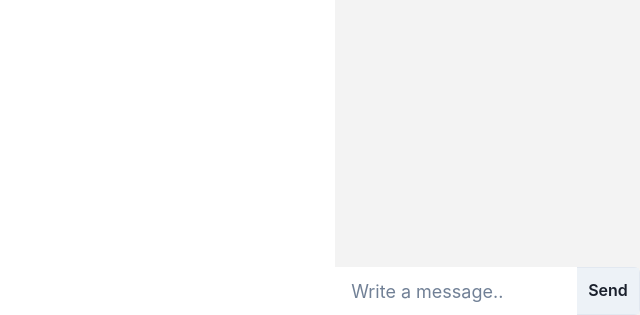
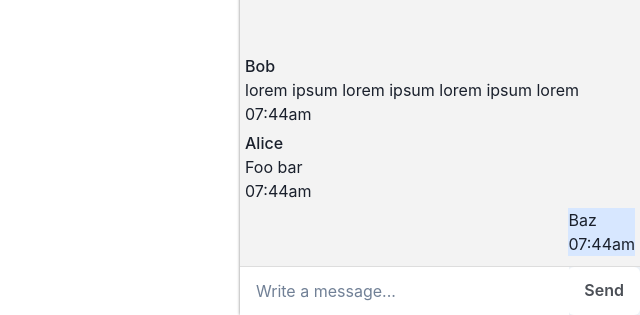
Before and after one commit to bestsvetny/squeezer, a React app in the folder apps/core/: page / in a window 1280 px wide. Shown: the part 485-800 px from the top of the page, without its empty margins (640-1280 px from the left). Built offline with nearby package versions, Linux system fonts and the light colour scheme; the HTML template or start-up script is replaced by a standard one.

Commit message:
feat[core]: add chat-message

```diff
--- a/apps/core/src/app/index.tsx
+++ b/apps/core/src/app/index.tsx
@@ -1,16 +1,16 @@
 import React from 'react';
 import { Board } from 'features/board';
 import './styles/index.css';
-import { ChakraProvider, Flex } from '@chakra-ui/react';
+import { ChakraProvider, Grid } from '@chakra-ui/react';
 import { ChatWidget } from 'widgets/chat-widget';
 
 export const App = () => {
     return (
         <ChakraProvider>
-            <Flex>
+            <Grid templateColumns={'1fr 25rem'}>
                 <Board />
                 <ChatWidget />
-            </Flex>
+            </Grid>
         </ChakraProvider>
     );
 };
--- /dev/null
+++ b/apps/core/src/entities/chat-message/index.ts
@@ -0,0 +1 @@
+export * from './ui';
--- /dev/null
+++ b/apps/core/src/entities/chat-message/model/index.ts
@@ -0,0 +1 @@
+export * from './types';
--- /dev/null
+++ b/apps/core/src/entities/chat-message/ui/chat-message.module.css
@@ -0,0 +1,42 @@
+.chat-message {
+    display: flex;
+    position: relative;
+    padding: 10px;
+    max-width: 22rem;
+    border-radius: 10px;
+    background: #fff;
+    align-self: start;
+    font-size: 0.95rem;
+}
+
+.my {
+    align-self: end;
+    background: #d7e7ff;
+}
+
+.username {
+    font-size: 1em;
+    font-weight: 500;
+}
+
+.text {
+    font-size: 1em;
+}
+
+.ts {
+    position: absolute;
+    bottom: 10px;
+    right: 10px;
+    float: right;
+    font-size: 0.9em;
+    line-height: 0.9em;
+    color: #b3b8bd;
+}
+
+.ts-hidden {
+    visibility: hidden;
+    float: right;
+    margin-left: 15px;
+    font-size: 0.9em;
+    line-height: 0.9em;
+}
--- /dev/null
+++ b/apps/core/src/entities/chat-message/ui/chat-message.tsx
@@ -0,0 +1,28 @@
+import React from 'react';
+import { Flex } from '@chakra-ui/react';
+import style from './chat-message.module.css';
+import dayjs from 'dayjs';
+
+interface ChatMessageProps {
+    my: boolean;
+    username: string;
+    text: string;
+    ts: string;
+}
+export const ChatMessage = ({ my, username, text, ts }: ChatMessageProps) => {
+    const date = dayjs(ts).format('hh:mma');
+    return (
+        <div className={`${style.chatMessage} ${my && style.my}`}>
+            <Flex flexDirection='column'>
+                {!my && <span className={style.username}>{username}</span>}
+                <div>
+                    <p className={style.text}>
+                        {text}
+                        <div className={style.tsHidden}>{date}</div>
+                    </p>
+                </div>
+            </Flex>
+            <div className={style.ts}>{date}</div>
+        </div>
+    );
+};
--- /dev/null
+++ b/apps/core/src/entities/chat-message/ui/index.ts
@@ -0,0 +1 @@
+export * from './chat-message';
--- /dev/null
+++ b/apps/core/src/features/message-form/ui/message-form.module.css
@@ -0,0 +1,3 @@
+.message-input:focus {
+    box-shadow: none !important;
+}
--- a/apps/core/src/features/message-form/ui/message-form.tsx
+++ b/apps/core/src/features/message-form/ui/message-form.tsx
@@ -1,25 +1,42 @@
 import React from 'react';
 import { Button, FormControl, Input, InputGroup, InputRightAddon } from '@chakra-ui/react';
+import style from './message-form.module.css';
 
+// TODO: focusBorderColor on input
 export const MessageForm = () => {
+    const handleSubmit = (e: React.FormEvent<HTMLFormElement>) => {
+        e.preventDefault();
+        console.log('hello');
+    };
     return (
-        <FormControl>
+        <form onSubmit={(e) => handleSubmit(e)}>
+            <FormControl borderTop='1px solid #ddd'>
                 <InputGroup size='lg'>
                     <Input
+                        className={style.messageInput}
                         type='text'
                         placeholder='Write a message...'
                         background='#fff'
-                    borderRadius='none'
-                    focusBorderColor='#fff'
-                    pr='4.5rem'
+                        borderRadius='0'
                         border='none'
+                        fontSize='1em'
+                        autoComplete='off'
                     />
-                <InputRightAddon width='4rem' padding='0'>
-                    <Button height='100%' width='100%' border='none' borderRadius='none'>
+                    <InputRightAddon padding='0' borderRadius='0' border='none'>
+                        <Button
+                            type='submit'
+                            variant='ghost'
+                            height='100%'
+                            width='100%'
+                            border='none'
+                            background='#fff'
+                            color='#4b4f56'
+                        >
                             Send
                         </Button>
                     </InputRightAddon>
                 </InputGroup>
             </FormControl>
+        </form>
     );
 };
--- a/apps/core/src/widgets/chat-widget/ui/chat-widget.tsx
+++ b/apps/core/src/widgets/chat-widget/ui/chat-widget.tsx
@@ -1,17 +1,48 @@
 import React from 'react';
 import { MessageForm } from 'features/message-form';
-import { Box } from '@chakra-ui/react';
+import { Box, Flex } from '@chakra-ui/react';
+import { ChatMessage } from 'entities/chat-message';
+import { v4 as uuidv4 } from 'uuid';
 
+const mockMessages = [
+    {
+        id: uuidv4(),
+        my: false,
+        username: 'Bob',
+        text: 'lorem ipsum lorem ipsum lorem ipsum lorem',
+        ts: new Date().toString()
+    },
+    {
+        id: uuidv4(),
+        my: false,
+        username: 'Alice',
+        text: 'Foo bar',
+        ts: new Date().toString()
+    },
+    {
+        id: uuidv4(),
+        my: true,
+        username: 'Pete',
+        text: 'Baz',
+        ts: new Date().toString()
+    }
+];
 export const ChatWidget = () => {
     return (
         <Box
-            width='25rem'
             height='100vh'
             display='flex'
             flexDirection='column'
             justifyContent='end'
             background='#f3f3f3'
+            zIndex='1000'
+            boxShadow='0 0 3px #818181'
         >
+            <Flex flexDirection='column' padding='0 5px 10px 5px' gap='5px'>
+                {mockMessages.map((msg) => (
+                    <ChatMessage key={msg.id} my={msg.my} username={msg.username} text={msg.text} ts={msg.ts} />
+                ))}
+            </Flex>
             <MessageForm />
         </Box>
     );
--- a/package.json
+++ b/package.json
@@ -49,5 +49,8 @@
       "git add"
     ]
   },
-  "packageManager": "yarn@3.6.1"
+  "packageManager": "yarn@3.6.1",
+  "dependencies": {
+    "dayjs": "^1.11.9"
+  }
 }
```
Also changed, not shown: apps/core/src/entities/chat-message/model/types.ts (added, +7 -0 lines), 1 other file (tests, documents, lock files or other folders). Lines whose indentation alone changed are shown as unchanged.
